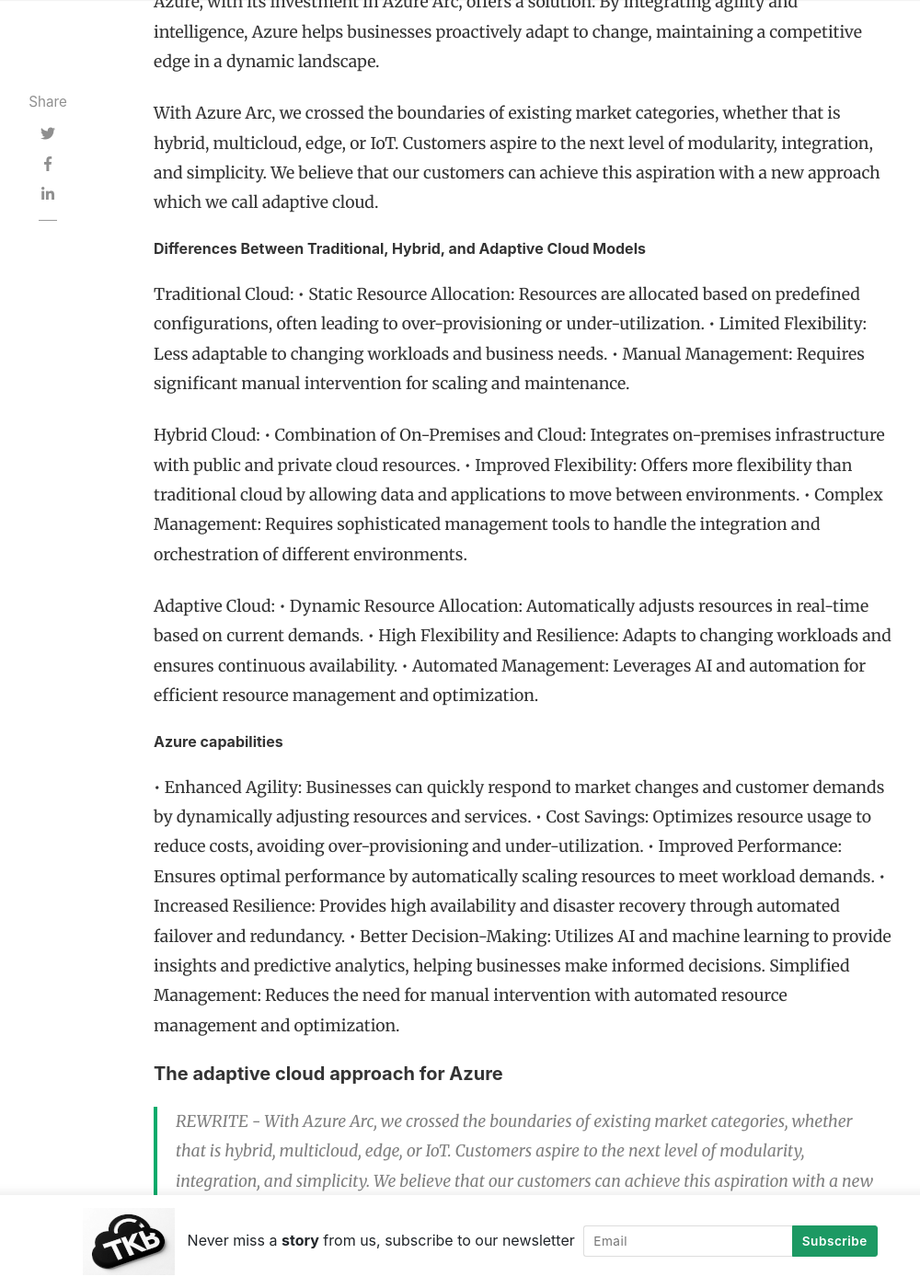
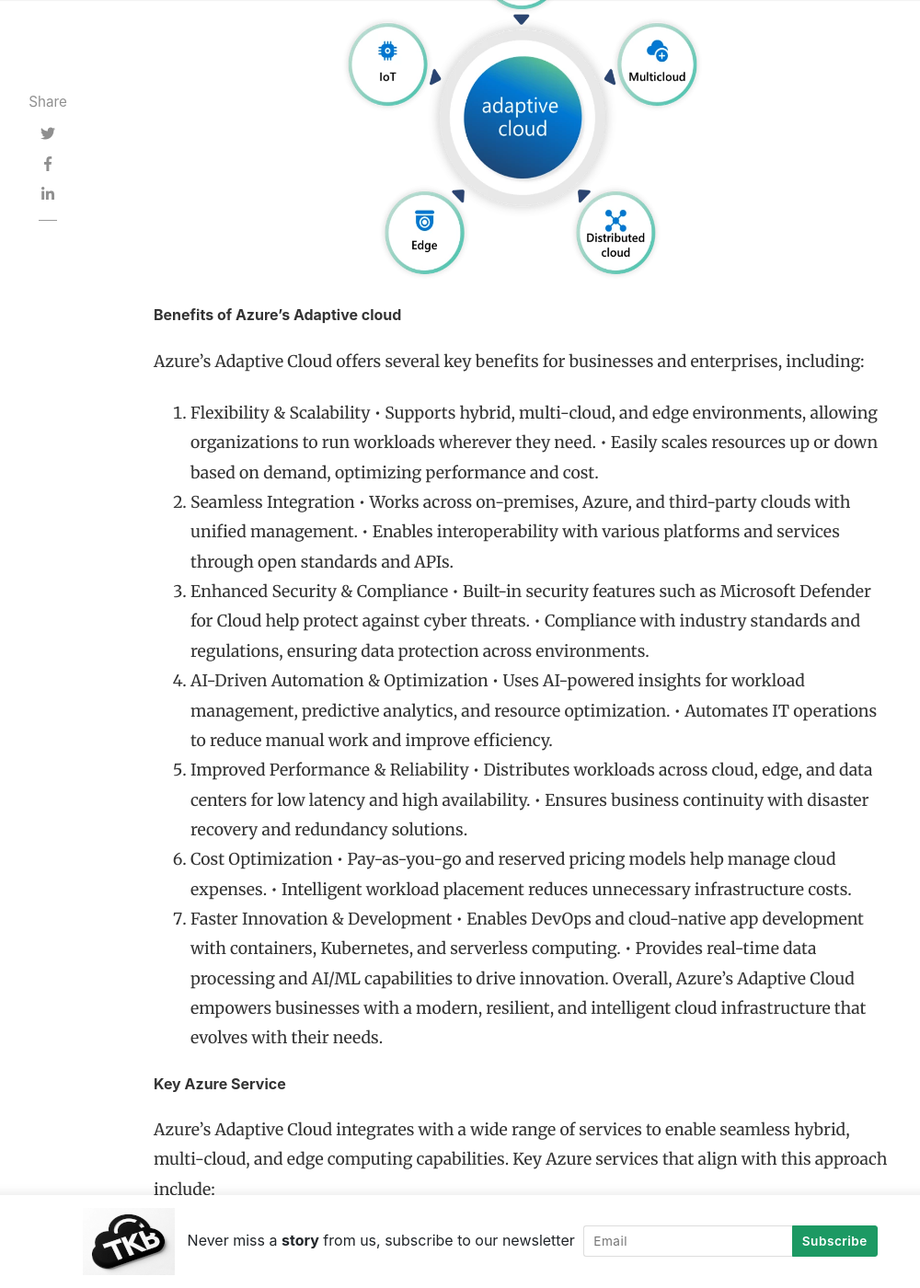
Before and after one commit to mcoutanche/github.io, a Jekyll site: the page built from _posts/2025-01-29-adaptive-cloud.md, in a window 1280 px wide and 1400 px high, scrolled down 1840 px. Shown: the whole window at 92% size, without its empty margins (118-1118 px from the left). Built offline with Jekyll 4.4.1, drawn with Linux system fonts in a browser that asks for light colours; nearby versions of some CDN libraries; comment, search, counter and statistics services are not loaded; some of the changed text lies outside the part shown.

Commit message:
post update

```diff
--- a/_posts/2025-01-29-adaptive-cloud.md
+++ b/_posts/2025-01-29-adaptive-cloud.md
@@ -12,62 +12,87 @@ rating: 4.5
 ---
 
 In today's rapidly evolving digital landscape, understanding the nuances of cloud computing is crucial for businesses aiming to stay competitive. This article delves into the concept of adaptive cloud, highlighting its key characteristics and how it stands apart from traditional and hybrid cloud models. We'll also explore how Microsoft Azure is at the forefront of this innovation, leveraging its cutting-edge capabilities to adopt and implement the adaptive cloud approach effectively.
+Introduction
 
 > The pace of change today is extraordinary, driven by new technologies, economic shifts, and the hybrid post-COVID-19 world. Businesses must innovate and adapt rapidly, especially as we enter the AI era. Customers need a unified platform to manage sprawling systems, siloed teams, and technical debt. Many have initiated various projects, leading to challenges like complex resource management, uncoordinated innovation, and incompatible systems.
 
-#### Understanding Adaptive Cloud
+###### Microsoft adaptive cloud approach
 
-Adaptive cloud refers to a cloud computing model that dynamically adjusts resources and services based on real-time demands and conditions. It leverages advanced technologies like AI, machine learning, and automation to optimize performance, cost, and efficiency.
-
-###### Key Characteristics:
-• Scalability: Automatically scales resources up or down based on workload demands.
-• Flexibility: Supports a wide range of applications and services, adapting to various business needs.
-• Resilience: Ensures high availability and disaster recovery through automated failover and redundancy.
-• Intelligence: Utilizes AI and machine learning to predict and respond to changes in demand and performance.
-• Cost Efficiency: Optimizes resource usage to minimize costs while maintaining performance.
-
-Azure, with its investment in Azure Arc, offers a solution. By integrating agility and intelligence, Azure helps businesses proactively adapt to change, maintaining a competitive edge in a dynamic landscape.
-
-With Azure Arc, we crossed the boundaries of existing market categories, whether that is hybrid, multicloud, edge, or IoT. Customers aspire to the next level of modularity, integration, and simplicity. We believe that our customers can achieve this aspiration with a new approach which we call adaptive cloud.
-
-
-
-###### Differences Between Traditional, Hybrid, and Adaptive Cloud Models
-
-Traditional Cloud:
-• Static Resource Allocation: Resources are allocated based on predefined configurations, often leading to over-provisioning or under-utilization.
-• Limited Flexibility: Less adaptable to changing workloads and business needs.
-• Manual Management: Requires significant manual intervention for scaling and maintenance.
-
-Hybrid Cloud:
-• Combination of On-Premises and Cloud: Integrates on-premises infrastructure with public and private cloud resources.
-• Improved Flexibility: Offers more flexibility than traditional cloud by allowing data and applications to move between environments.
-• Complex Management: Requires sophisticated management tools to handle the integration and orchestration of different environments.
-
-Adaptive Cloud:
-• Dynamic Resource Allocation: Automatically adjusts resources in real-time based on current demands.
-• High Flexibility and Resilience: Adapts to changing workloads and ensures continuous availability.
-• Automated Management: Leverages AI and automation for efficient resource management and optimization.
-
-###### Azure capabilities
-
-• Enhanced Agility: Businesses can quickly respond to market changes and customer demands by dynamically adjusting resources and services.
-• Cost Savings: Optimizes resource usage to reduce costs, avoiding over-provisioning and under-utilization.
-• Improved Performance: Ensures optimal performance by automatically scaling resources to meet workload demands.
-• Increased Resilience: Provides high availability and disaster recovery through automated failover and redundancy.
-• Better Decision-Making: Utilizes AI and machine learning to provide insights and predictive analytics, helping businesses make informed decisions.
-Simplified Management: Reduces the need for manual intervention with automated resource management and optimization.
-
-##### The adaptive cloud approach for Azure
-
-> REWRITE  - With Azure Arc, we crossed the boundaries of existing market categories, whether that is hybrid, multicloud, edge, or IoT. Customers aspire to the next level of modularity, integration, and simplicity. We believe that our customers can achieve this aspiration with a new approach which we call adaptive cloud.
-
-
+Microsoft's Adaptive Cloud approach is a flexible and intelligent cloud strategy designed to help businesses seamlessly operate across hybrid, multi-cloud, and edge environments. By leveraging AI-driven automation, unified management tools, and open interoperability, the Adaptive Cloud enables organizations to optimize workloads dynamically, enhance security, and improve operational efficiency. It integrates Microsoft Azure with on-premises and third-party cloud solutions, providing a consistent and scalable infrastructure that adapts to evolving business needs. This approach empowers enterprises to innovate faster, reduce complexity, and gain deeper insights through real-time data processing and AI-powered analytics, ensuring a resilient and future-ready digital ecosystem.
 
 ![adaptive]({{ site.baseurl }} /assets/images/2024/Figure-1-Adaptive-Cloud-v2.png 'Adaptive cloud works simultaneously across hybrid, multicloud, edge, and IoT environments.'){:width="400px" height="400px" style="display: block; margin: 0 auto"}
 
-# Section 3: Real-World Applications and Use Cases
+###### Benefits of Azure’s Adaptive cloud
 
-Section 6: Expert Opinions on Azure's Adaptive Cloud Strategy
+Azure's Adaptive Cloud offers several key benefits for businesses and enterprises, including:
+1. Flexibility & Scalability
+•	Supports hybrid, multi-cloud, and edge environments, allowing organizations to run workloads wherever they need.
+•	Easily scales resources up or down based on demand, optimizing performance and cost.
+2. Seamless Integration
+•	Works across on-premises, Azure, and third-party clouds with unified management.
+•	Enables interoperability with various platforms and services through open standards and APIs.
+3. Enhanced Security & Compliance
+•	Built-in security features such as Microsoft Defender for Cloud help protect against cyber threats.
+•	Compliance with industry standards and regulations, ensuring data protection across environments.
+4. AI-Driven Automation & Optimization
+•	Uses AI-powered insights for workload management, predictive analytics, and resource optimization.
+•	Automates IT operations to reduce manual work and improve efficiency.
+5. Improved Performance & Reliability
+•	Distributes workloads across cloud, edge, and data centers for low latency and high availability.
+•	Ensures business continuity with disaster recovery and redundancy solutions.
+6. Cost Optimization
+•	Pay-as-you-go and reserved pricing models help manage cloud expenses.
+•	Intelligent workload placement reduces unnecessary infrastructure costs.
+7. Faster Innovation & Development
+•	Enables DevOps and cloud-native app development with containers, Kubernetes, and serverless computing.
+•	Provides real-time data processing and AI/ML capabilities to drive innovation.
+Overall, Azure's Adaptive Cloud empowers businesses with a modern, resilient, and intelligent cloud infrastructure that evolves with their needs.
 
-Section 7: Future Trends and Developments
+###### Key Azure Service
+Azure’s Adaptive Cloud integrates with a wide range of services to enable seamless hybrid, multi-cloud, and edge computing capabilities. Key Azure services that align with this approach include:
+1. Hybrid & Multi-Cloud Management
+•	Azure Arc – Extends Azure services and management to any infrastructure, including on-premises, edge, and multi-cloud environments.
+•	Azure Local – Brings Azure capabilities to on-premises data centers for a hybrid cloud experience.
+•	Azure Kubernetes Service (AKS) with Arc – Manages Kubernetes clusters across cloud and on-prem environments.
+2. Compute & Infrastructure
+•	Azure Virtual Machines & Azure VMware Solution – Provides scalable cloud and hybrid compute solutions.
+•	Azure Kubernetes Service (AKS) – Runs containerized applications across hybrid and multi-cloud setups.
+•	Azure Functions – Enables serverless computing across cloud and edge.
+3. Networking & Connectivity
+•	Azure Virtual Network (VNet) & ExpressRoute – Provides secure hybrid connectivity between on-prem and Azure.
+•	Azure Front Door & Azure Traffic Manager – Enhances performance and availability across distributed environments.
+•	Azure IoT Edge & Azure Edge Zones – Extends cloud services closer to users for low-latency computing.
+4. Security & Compliance
+•	Microsoft Defender for Cloud – Provides security management across Azure, multi-cloud, and on-premises resources.
+•	Azure Sentinel – A cloud-native SIEM (Security Information and Event Management) for intelligent threat detection.
+•	Azure Policy & Azure Security Center – Ensures governance, compliance, and security across environments.
+5. AI, Data, and Analytics
+•	Azure Synapse Analytics – Enables data integration and analytics across cloud and hybrid environments.
+•	Azure Machine Learning – Provides AI and ML capabilities across distributed computing setups.
+•	Azure Data Factory – Facilitates data integration from various sources, including multi-cloud and on-premises.
+•	IoT Operations -
+6. Business Continuity & Backup
+•	Azure Site Recovery – Ensures disaster recovery for hybrid and multi-cloud setups.
+•	Azure Backup – Protects data across on-premises and cloud environments.
+7. Developer & DevOps Services
+•	Azure DevOps & GitHub Actions – Enables continuous integration/continuous deployment (CI/CD) across hybrid and cloud-native applications.
+•	Azure API Management – Facilitates API integrations across diverse cloud and on-prem systems.
+These services work together to provide a unified Adaptive Cloud experience, helping businesses operate efficiently across hybrid, multi-cloud, and edge environments.
+
+Azure Arc extends Azure's management capabilities beyond traditional boundaries, encompassing hybrid, multicloud, edge, and IoT environments. This allows for a higher degree of modularity, integration, and simplicity. The adaptive cloud approach, facilitated by Azure Arc, empowers customers to achieve a unified and streamlined infrastructure, enhancing operational efficiency and scalability
+Discover how solutions like Azure Arc, Azure Monitor, Microsoft Copilot in Azure, Azure Backup, and distributed infrastructure solutions can enhance your hybrid and multicloud strategy, improve your ability to manage your data estate, and help make your organization more resilient against ransomware attacks and outages.
+
+
+###### Future Trends and Developments
+
+Conclusion
+
+•	Recap of the importance of adaptive cloud.
+•	Encouragement for businesses to explore Azure's adaptive cloud solutions.
+•	Call to action: Learn more about Azure's adaptive cloud offerings and start your journey today.
+
+Adaptive Cloud | Microsoft Azure
+Advancing hybrid cloud to adaptive cloud with Azure | Microsoft Azure Blog
+15 Most Common Challenges of Cloud Computing [2025 Solutions]
+Advancing to adaptive cloud | MIT Technology Review
+Challenges of Cloud Computing| University of the People |
```
